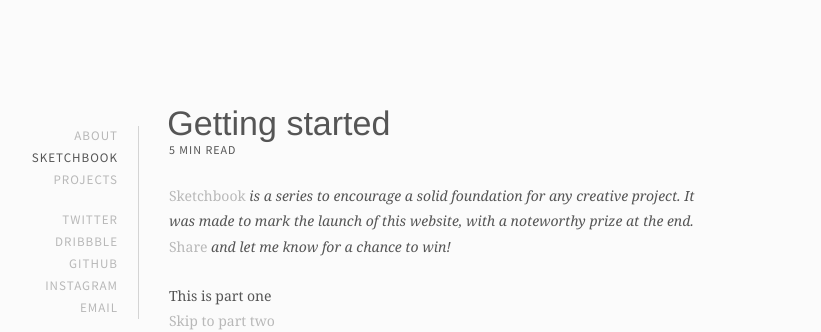
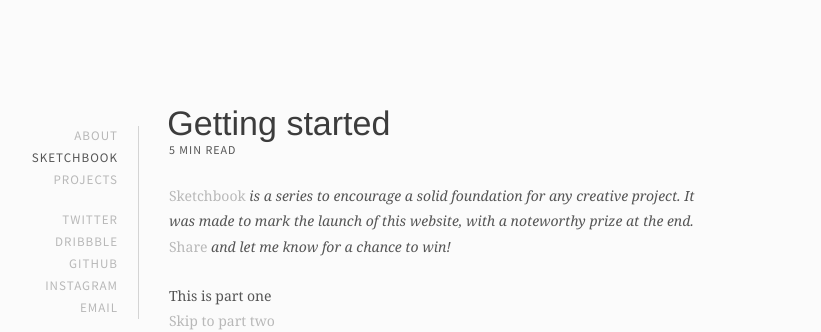
Before and after one commit to partcoffee/partcoffee.github.io, a Jekyll site: the page built from sketchbook.md, in a window 1280 px wide. Shown: the part 274-606 px from the top of the page, without its empty margins (276-1097 px from the left). Built offline with Jekyll 4.4.1, drawn with Linux system fonts in a browser that asks for light colours.

Commit message:
Testing a local(?) error

```diff
--- a/_includes/header.html
+++ b/_includes/header.html
@@ -1,5 +1,5 @@
 <header>
 	<a href="../">
-		<img src="../img/assets/m.png" alt="Magnus Skare" width="130">
+		<img src="{{ site.url }}/img/assets/m.png" alt="Magnus Skare" width="130" class="transparent">
 	</a>
 </header>
--- a/css/main.scss
+++ b/css/main.scss
@@ -36,7 +36,7 @@
 $toplist: 3; /* List items before break */
 $delay: 0.06s; /* Animation delay */
 $anim: 0.76s; /* Initial animation duration */
-$curtain: #e4e4e4; /* #e4e4e4 */ /* Curtain colour */
+$curtain: #e4e4e4; /* #e4e4e4 is default */ /* Curtain colour */
 
 /* @import 'syntax'; */
 
@@ -93,8 +93,13 @@
 
 img {
 	background: darken($light, 20%);
+	border-width: 0;
 	max-width: 100%;
 	width: 100%;
+}
+
+.transparent {
+	background: transparent;
 }
 
 ul, li {
@@ -127,7 +132,6 @@
 	img {
 		margin-top: 150px;
 		width: 100px;
-		background: transparent;
 	}
 }
 
@@ -238,10 +242,13 @@
 .sidenote span {
 	display: block;
 	border-bottom: 1px solid $ultralight;
-	font: 400 13px/1.4 $primary;
 	padding: 6px 0;
 	position: relative;
 	width: 100%;
+
+	&, & a {
+		font: 400 13px/1.4 $primary;
+	}
 
 	strong {
 		font-weight: normal;
@@ -281,8 +288,13 @@
     #Typography
 \*------------------------------------*/
 
+h1, footer a, code {
+	-webkit-font-smoothing: antialiased;
+	-moz-osx-font-smoothing: grayscale;
+}
+
 h1 {
-	color: $main-color;
+	color: darken($main-color, 10%);
 	font: 300 34px/1.8 $thin;
 	line-height: 1;
 	margin-top: 20px;
```
